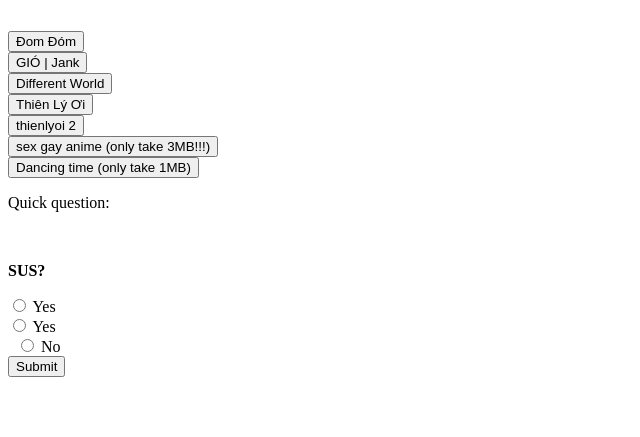
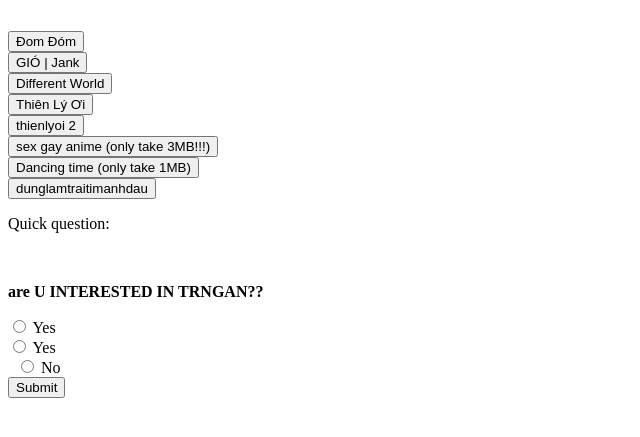
Before and after one commit to baldstore/Music, a plain HTML site: page index.html in a window 1280 px wide. Shown: the part 101-538 px from the top of the page, without its empty margins (0-640 px from the left). Drawn offline with Linux system fonts and the light colour scheme.

Commit message:
Update index.html

```diff
--- a/index.html
+++ b/index.html
@@ -20,10 +20,13 @@
   <button onclick="window.open('https://baldstore.github.io/Music/wtf.avi')">sex gay anime (only take 3MB!!!)</button>
   <br>
   <button onclick="window.open('https://baldstore.github.io/Music/sucvat.avi')">Dancing time (only take 1MB)</button>
+  <br>
+  <button onclick="window.open('https://drive.usercontent.google.com/u/0/uc?id=1GJ0YdT0vSyu19Q4hUH2JD130ePb7lLQi&export=download')">dunglamtraitimanhdau</button>
+  <br>
   <div id="sus-question">
     <p>Quick question:</p>
     <br>
-    <p><b>SUS?</b></p>
+    <p><b>are U INTERESTED IN TRNGAN??</b></p>
     <input type="radio" id="html" name="fav_language" value="HTML">
     <label for="html">Yes</label><br>
     <input type="radio" id="css" name="fav_language" value="CSS">
@@ -32,7 +35,7 @@
     <label for="javascript">No</label>
   </div>
   <div id="sus-confirmation" style="display: none;">
-    <p>u are <b>SUS</b>sy baka lolllllolollololollolllolloo</p>
+    <p>u answered yes, so HEY, U ACTUALL Y FALL IN LOVE WITH TRNGAN =))</p>
   </div>
   <button onclick="showConfirmation()">Submit</button>
   <script>
```
